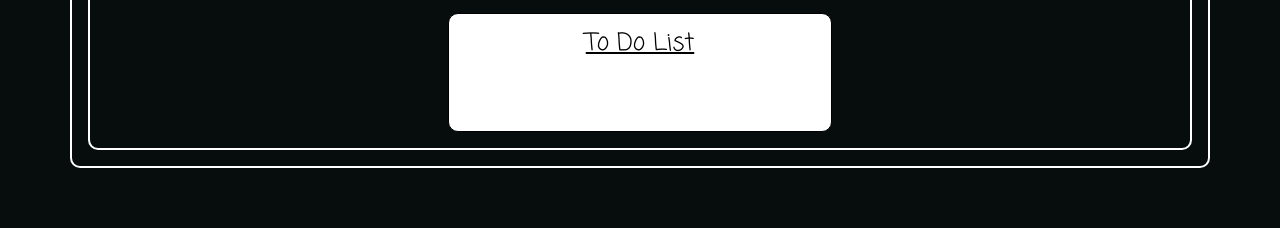
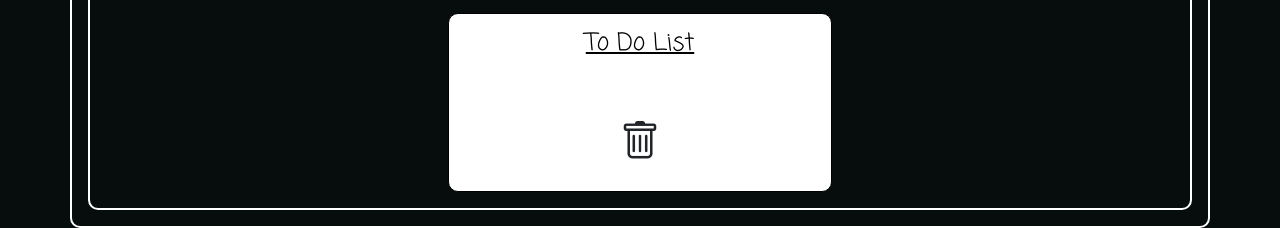
Before and after one commit to cqyates/Code4Fun, a plain HTML site: page index.html in a window 1280 px wide. Shown: the part 706-934 px from the top of the page. Before the commit the page ends 874 px from the top, so only its background shows below. Drawn offline with nearby package versions, Linux system fonts and the light colour scheme.

Commit message:
added delete all function to to-do list

```diff
--- a/script.js
+++ b/script.js
@@ -17,10 +17,20 @@ const submitBtn = document.getElementById('add-task'); //works
 const listContainer = document.querySelector('.list-container');
 const taskList = document.getElementById('task-list');
 const taskArray = JSON.parse(localStorage.getItem('task-array')) || []; //works
+var clearList = document.createElement('i');
+clearList.setAttribute('class', 'bi bi-trash');
+clearList.setAttribute('id', 'delete-all');
+clearList.setAttribute('type', 'button');
 
+listContainer.append(clearList);
+clearList.addEventListener('click', function () {
+  localStorage.removeItem('task-array');
+  taskList.innerHTML =""
+});
 //works with correct array
 const setLocalStorage = (arr) => {
   localStorage.setItem('task-array', JSON.stringify(arr));
+  buildList();
 };
 const buildList = () => {
   listContainer.classList.remove('hide');
@@ -35,8 +45,9 @@ const buildList = () => {
 submitBtn.addEventListener('click', function () {
   var taskName = this.previousElementSibling.value;
   taskArray.push(taskName);
+  document.getElementById("task-name").value = ""
   setLocalStorage(taskArray);
-  buildList();
+  return;
 });
 
 // var taskList = document.getElementById("task-list");
--- a/styles.css
+++ b/styles.css
@@ -49,3 +49,6 @@ ol {
 li {
   color: black
 }
+#delete-all {
+  font-size: 2.5em;
+}
```
